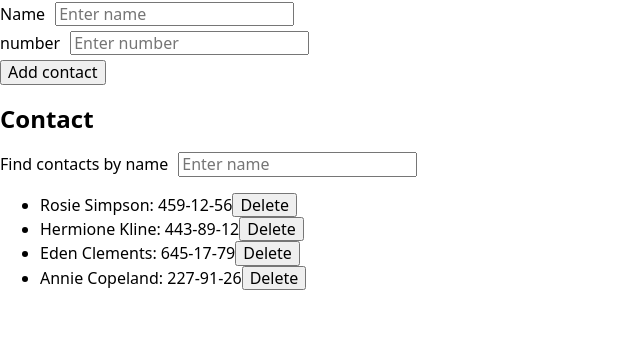
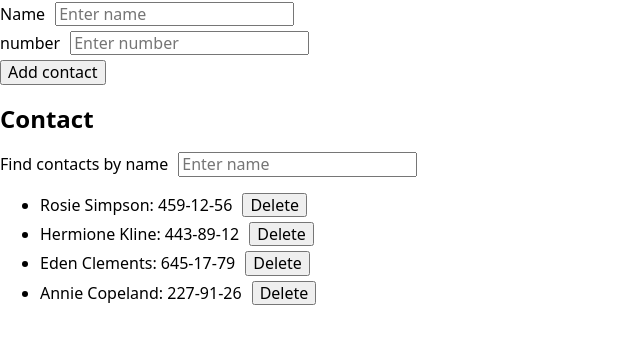
Before and after one commit to gen2023/18-goit-react-hw-02-phonebook, a React app: page / in a window 1280 px wide. Shown: the part 78-422 px from the top of the page, without its empty margins (0-640 px from the left). Built offline with nearby package versions, Linux system fonts and the light colour scheme.

Commit message:
add style

```diff
--- a/src/components/ContactList/ContactListItem.js
+++ b/src/components/ContactList/ContactListItem.js
@@ -5,7 +5,7 @@ function ContactListItem({ name, number, onRemove }) {
   return (
     <li>
       {name}: {number}
-      <button type="button" onClick={onRemove}>
+      <button className="buttonDelete" type="button" onClick={onRemove}>
         Delete
       </button>
     </li>
--- a/src/components/style.css
+++ b/src/components/style.css
@@ -2,6 +2,11 @@
   margin-left: 10px;
 }
 
-.addContact {
+.addContact,
+li {
   margin-bottom: 5px;
 }
+
+.buttonDelete {
+  margin-left: 10px;
+}
```
Also changed, not shown: build/asset-manifest.json, build/index.html, build/service-worker.js, 10 other files.
